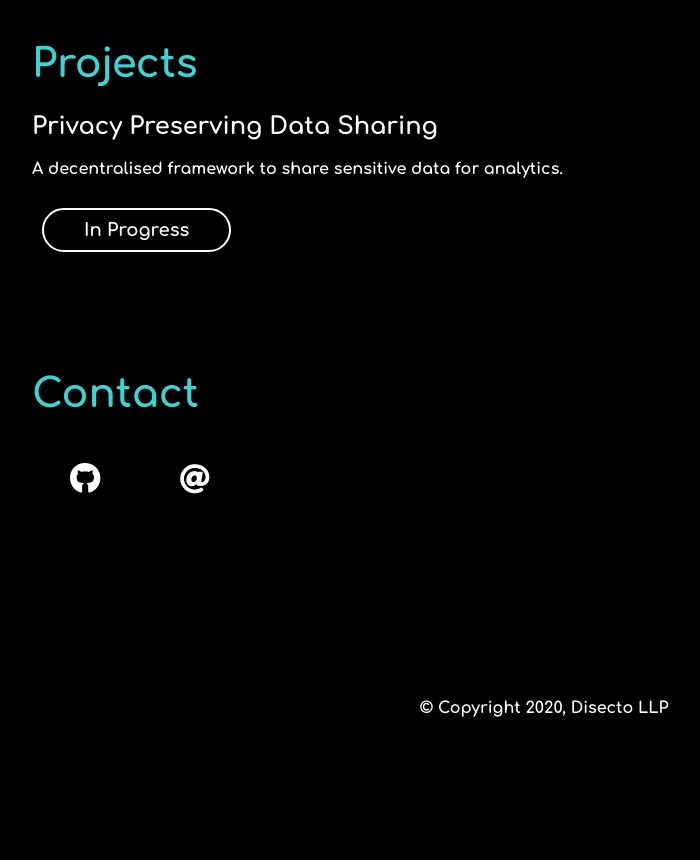
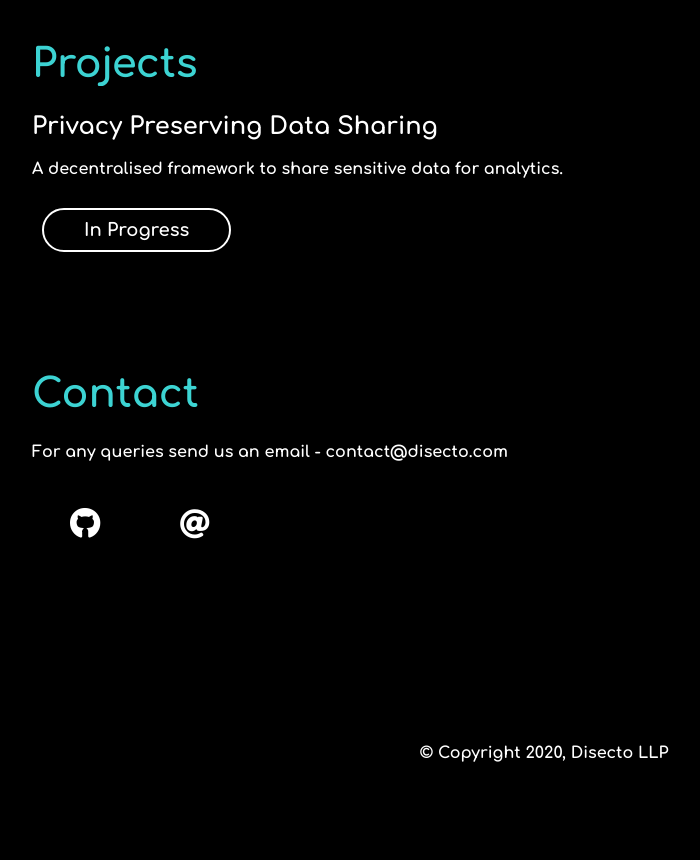
Before and after one commit to disecto/disecto.github.io, a plain HTML site: page index.html in a window 1280 px wide. Shown: the part 1090-1950 px from the top of the page, without its empty margins (96-796 px from the left). Before the commit the page ends 1905 px from the top, so only its background shows below. Drawn offline with nearby package versions, Linux system fonts and the light colour scheme.

Commit message:
updated contact

```diff
--- a/index.html
+++ b/index.html
@@ -27,7 +27,7 @@
     <div id="header" class="animated slideInDown" style="animation-delay:1.8s;">
     <div id="links">
         <a href="#about">About</a>
-        <a href="#work" style="margin:0px 60px;">Projects</a>
+        <a href="#work" >Projects</a>
         <a href="#contact">Contact</a>
     </div>
     </div>
@@ -65,6 +65,11 @@
 
               <div id="contact">
                  <h1>Contact</h1>
+                 <div>
+                        <p>
+                            For any queries send us an email - contact@disecto.com
+                        </p>
+                 </div>
                  <div id="details">
                  <a class="btn_social" href="https://github.com/disecto"><i class="fab fa-github"></i></a>
 				 <a class="btn_social" href="mailto:contact@disecto.com"><i class="fas fa-at"></i></a>
```
